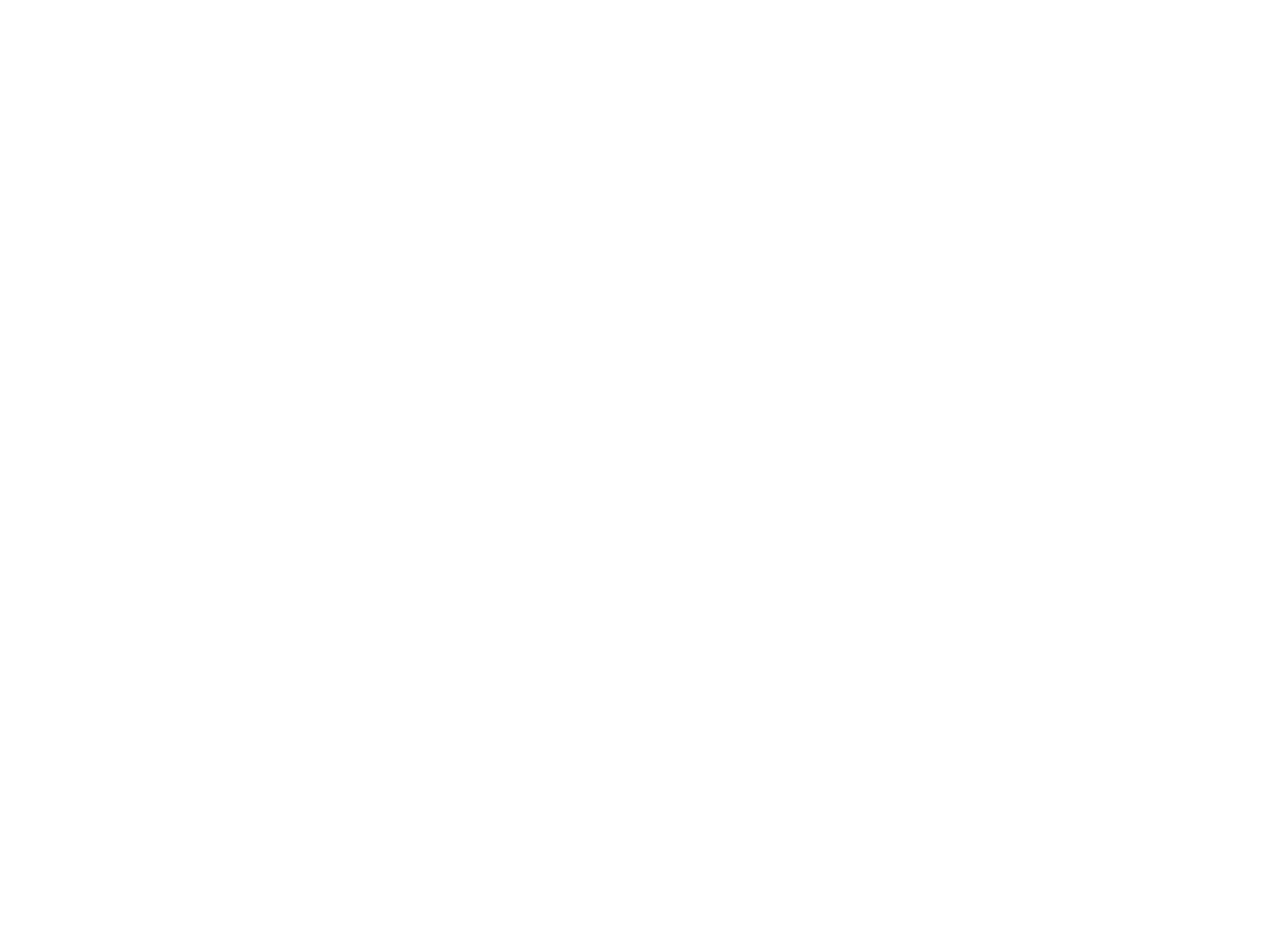
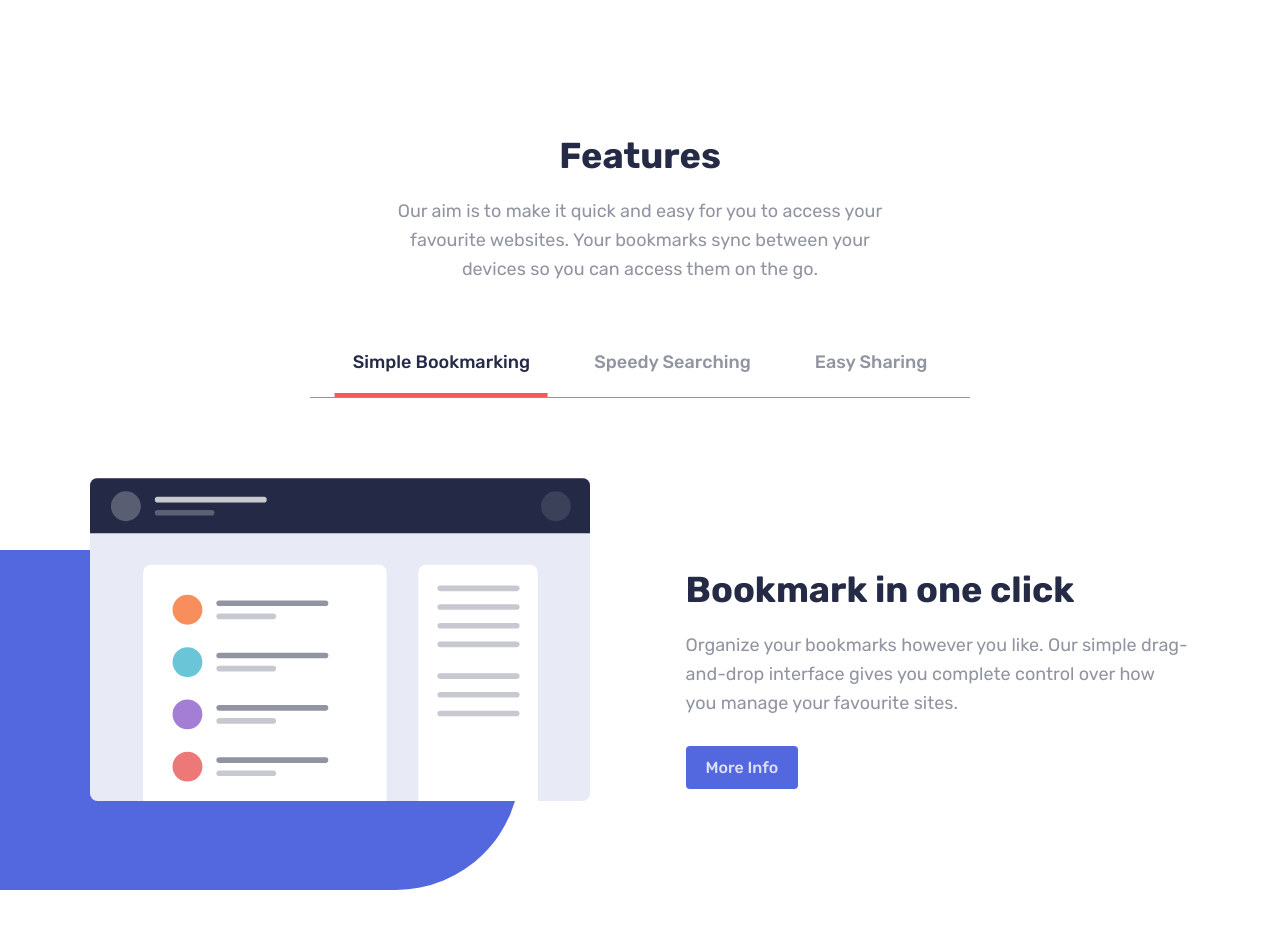
Before and after one commit to yusufardapeker/bookmark-landing-page, a React (Vite) app: page / in a window 1280 px wide. Shown: the part 680-1608 px from the top of the page. Before the commit the page ends 814 px from the top, so only its background shows below. Built offline with nearby package versions, Linux system fonts and the light colour scheme.

Commit message:
Code features section

```diff
--- a/src/App.jsx
+++ b/src/App.jsx
@@ -3,12 +3,14 @@ import "./styles/main.scss";
 
 import Header from "./components/Header";
 import Hero from "./components/Hero";
+import Features from "./components/Features";
 
 function App() {
 	return (
 		<div className="container">
 			<Header />
 			<Hero />
+			<Features />
 		</div>
 	);
 }
--- a/src/components/Features/components/EasySharing.jsx
+++ b/src/components/Features/components/EasySharing.jsx
@@ -1,7 +1,27 @@
 import React from "react";
 
+import InformationContent from "../../shared/InfoContent";
+import tabImage from "../../../images/illustration-features-tab-3.svg";
+import Button from "../../shared/Button";
+
 function EasySharing() {
-	return <div>EasySharing</div>;
+	return (
+		<div className="tab">
+			<div className="img-wrapper">
+				<img src={tabImage} />
+			</div>
+
+			<div className="content">
+				<InformationContent
+					title={"Share your bookmarks"}
+					description={
+						"Share your bookmarks Easily share your bookmarks and collections with others. Create a shareable link that you can send at the click of a button."
+					}
+				/>
+				<Button text={"More Info"} className={"btn-primary"} />
+			</div>
+		</div>
+	);
 }
 
 export default EasySharing;
--- a/src/components/Features/components/SimpleBookmarking.jsx
+++ b/src/components/Features/components/SimpleBookmarking.jsx
@@ -1,7 +1,26 @@
 import React from "react";
+import tabImage from "../../../images/illustration-features-tab-1.svg";
+import InformationContent from "../../shared/InfoContent";
+import Button from "../../shared/Button";
 
 function SimpleBookmarking() {
-	return <div>SimpleBookmarking</div>;
+	return (
+		<div className="tab">
+			<div className="img-wrapper">
+				<img src={tabImage} />
+			</div>
+
+			<div className="content">
+				<InformationContent
+					title={"Bookmark in one click"}
+					description={
+						"Organize your bookmarks however you like. Our simple drag-and-drop interface gives you complete control over how you manage your favourite sites."
+					}
+				/>
+				<Button text={"More Info"} className={"btn-primary"} />
+			</div>
+		</div>
+	);
 }
 
 export default SimpleBookmarking;
--- a/src/components/Features/components/SpeedySearching.jsx
+++ b/src/components/Features/components/SpeedySearching.jsx
@@ -1,7 +1,27 @@
 import React from "react";
 
+import InformationContent from "../../shared/InfoContent";
+import tabImage from "../../../images/illustration-features-tab-2.svg";
+import Button from "../../shared/Button";
+
 function SpeedySearching() {
-	return <div>SpeedySearching</div>;
+	return (
+		<div className="tab">
+			<div className="img-wrapper">
+				<img src={tabImage} />
+			</div>
+
+			<div className="content">
+				<InformationContent
+					title={"Intelligent search"}
+					description={
+						"Our powerful search feature will help you find saved sites in no time at all. No need to trawl through all of your bookmarks."
+					}
+				/>
+				<Button text={"More Info"} className={"btn-primary"} />
+			</div>
+		</div>
+	);
 }
 
 export default SpeedySearching;
--- /dev/null
+++ b/src/components/Features/constants.jsx
@@ -0,0 +1,18 @@
+import SimpleBookmarking from "./components/SimpleBookmarking";
+import SpeedySearching from "./components/SpeedySearching";
+import EasySharing from "./components/EasySharing";
+
+export const tabs = [
+	{
+		text: "Simple Bookmarking",
+		component: <SimpleBookmarking />,
+	},
+	{
+		text: "Speedy Searching",
+		component: <SpeedySearching />,
+	},
+	{
+		text: "Easy Sharing",
+		component: <EasySharing />,
+	},
+];
--- a/src/components/Features/features.scss
+++ b/src/components/Features/features.scss
@@ -0,0 +1,129 @@
+@import "../../styles/main.scss";
+
+#features {
+	text-align: center;
+
+	.links-wrapper {
+		margin-top: 40px;
+
+		.tab-link {
+			border-bottom: 1px solid $grayish-blue;
+			padding: 18px 0;
+			position: relative;
+			color: $grayish-blue;
+
+			&:nth-child(1) {
+				border-top: 1px solid $grayish-blue;
+			}
+
+			&.active {
+				color: $very-dark-blue;
+			}
+
+			&.active::before {
+				content: "";
+				position: absolute;
+				left: 50%;
+				bottom: 0;
+				transform: translateX(-50%);
+				width: 50%;
+				height: 4px;
+				background-color: $soft-red;
+			}
+		}
+	}
+
+	.tabs {
+		margin-top: 80px;
+		position: relative;
+
+		&::before {
+			content: "";
+			position: absolute;
+			background-color: $soft-blue;
+			width: 312px;
+			height: 200px;
+			z-index: -1;
+			top: 8%;
+			left: -10%;
+			border-radius: 0px 0px 124px 0px;
+		}
+
+		img {
+			margin-bottom: 76px;
+		}
+	}
+}
+
+@media (min-width: 376px) {
+	#features {
+		.description {
+			width: 44ch;
+			display: inline-block;
+		}
+
+		.links-wrapper {
+			display: flex;
+			justify-content: center;
+			width: 60%;
+			margin-left: auto;
+			margin-right: auto;
+			gap: 64px;
+			border-bottom: 1px solid $grayish-blue;
+
+			.tab-link {
+				border-bottom: unset;
+				padding: 0px 0px 24px 0;
+
+				&:nth-child(1) {
+					border-top: unset;
+				}
+
+				&.active::before {
+					width: 120%;
+				}
+			}
+		}
+
+		.tabs {
+			.tab {
+				display: flex;
+				align-items: center;
+				gap: 96px;
+
+				.img-wrapper {
+					width: 500px;
+					height: 400px;
+				}
+
+				.content {
+					width: 44ch;
+
+					display: flex;
+					flex-direction: column;
+
+					.info-content {
+						text-align: left;
+					}
+
+					.btn-primary {
+						align-self: flex-start;
+					}
+				}
+			}
+
+			&::before {
+				width: 540px;
+				height: 340px;
+				z-index: -1;
+				top: 18%;
+				left: -10%;
+				border-radius: 0px 124px 124px 0px;
+			}
+
+			img {
+				margin-bottom: unset;
+			}
+		}
+	}
+}
--- a/src/components/Features/index.jsx
+++ b/src/components/Features/index.jsx
@@ -1,9 +1,63 @@
-import React from "react";
+import React, { useEffect, useState } from "react";
 
 import "./features.scss";
 
+import InformationContent from "../shared/InfoContent";
+import { tabs } from "./constants";
+
 function index() {
-	return <div>index</div>;
+	const [links, setLinks] = useState([]);
+	const [activeLink, setActiveLink] = useState();
+
+	useEffect(() => {
+		const linkElements = document.querySelectorAll(".tab-link");
+		setLinks(linkElements);
+	}, []);
+
+	if (links.length > 0 && !activeLink) {
+		links[0].classList.add("active");
+	}
+
+	const handleFeaturesTabs = (e) => {
+		links.forEach((link) => {
+			link.classList.remove("active");
+		});
+
+		e.target.classList.add("active");
+
+		const activeLinkElement = document.querySelector(".tab-link.active");
+		setActiveLink(activeLinkElement);
+	};
+
+	return (
+		<section id="features">
+			<InformationContent
+				title={"Features"}
+				description={
+					"Our aim is to make it quick and easy for you to access your favourite websites. Your bookmarks sync between your devices so you can access them on the go."
+				}
+			/>
+
+			<ul className="links-wrapper">
+				{tabs.map((tab, index) => (
+					<li className="tab-link" key={index} onClick={(e) => handleFeaturesTabs(e)}>
+						{tab.text}
+					</li>
+				))}
+			</ul>
+
+			<div className="tabs">
+				{tabs.map((tab, index) => {
+					return (
+						<div className="tab" key={index}>
+							{index === 0 ? !activeLink && tab.component : ""}
+							{activeLink?.textContent === tab.text && tab.component}
+						</div>
+					);
+				})}
+			</div>
+		</section>
+	);
 }
 
 export default index;
--- a/src/styles/main.scss
+++ b/src/styles/main.scss
@@ -75,8 +75,14 @@ a {
 	color: $white-800;
 }
 
-@media (min-width: 375px) {
-	.description {
+@media (min-width: 376px) {
+	.info-content {
+		.title {
+			font-size: 36px;
+		}
+	}
+
+	[class*="btn"] {
 		font-size: 16px;
 	}
 }
```
Also changed, not shown: src/components/Features/components/Links.jsx (deleted, +0 -7 lines).
